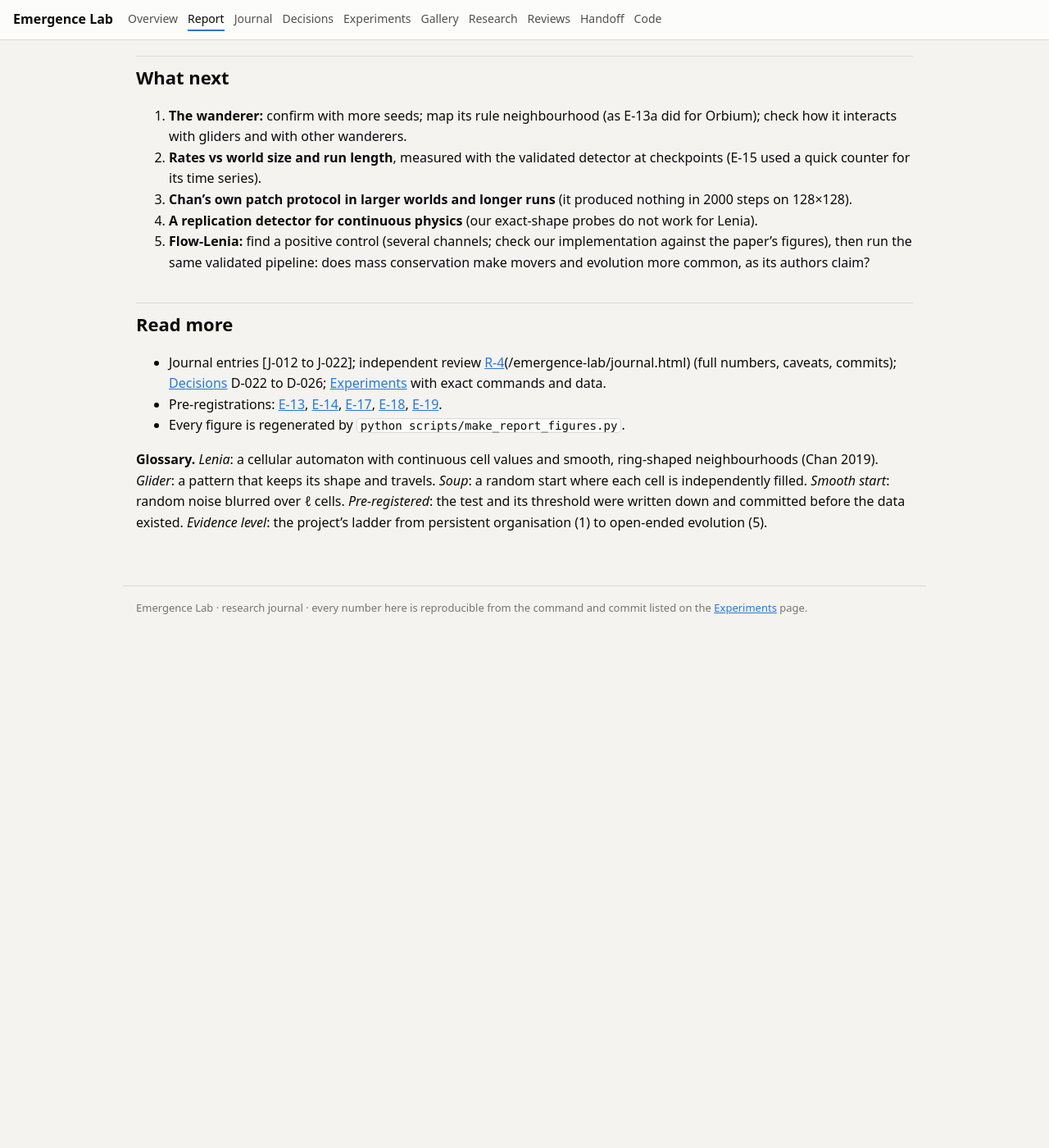
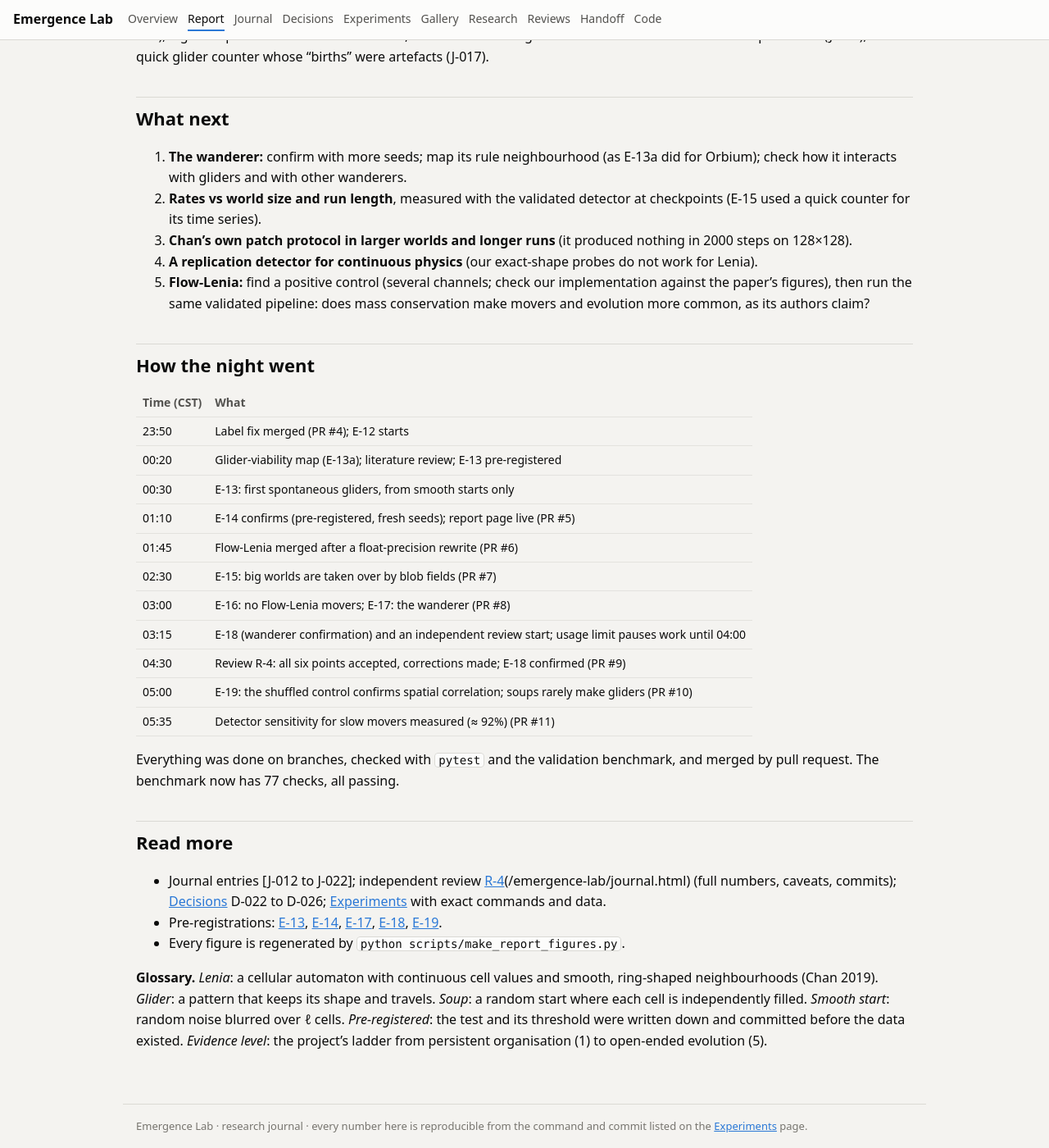
Before and after one commit to Yahyaal/emergence-lab, a Jekyll site: the page built from docs/report.md, in a window 1280 px wide and 1400 px high, scrolled down 10816 px. Shown: the whole window at 82% size. Built offline with Jekyll 4.4.1, drawn with Linux system fonts in a browser that asks for light colours; before the commit the page ends 11584 px from its top, so only the background shows below that; some of the changed text lies outside the part shown.

Commit message:
Report polish: two-column GIF cards, hedged wording, timeline of the night
Co-Authored-By: Claude Opus 5.5 <noreply@anthropic.com>

```diff
--- a/docs/assets/style.css
+++ b/docs/assets/style.css
@@ -69,3 +69,6 @@ figcaption { font-size: 13px; color: var(--text-2); margin-top: 6px; }
 .chart .label { fill: var(--text); font-weight: 600; }
 .legend { display: flex; gap: 16px; flex-wrap: wrap; font-size: 13px; color: var(--text-2); margin: 6px 0; }
 .legend i { display: inline-block; width: 18px; height: 0; border-top: 2px solid; vertical-align: middle; margin-right: 6px; }
+
+.cards.two { grid-template-columns: repeat(auto-fit, minmax(280px, 1fr)); }
+.cards.two img { display: block; margin: 0 auto 8px; }
--- a/docs/report.md
+++ b/docs/report.md
@@ -20,7 +20,7 @@ description: Overnight research report, 7 November 2026. Lenia, spontaneous glid
 <div class="card"><div class="stat">8 / 99</div><p>Among simple <b>single-ring</b> rules, gliders <i>can</i> exist only in a <b>small island</b> around the known glider Orbium (E-13a). Richer rules hold others (section 6).</p></div>
 <div class="card"><div class="stat">49 vs 0</div><p>In that island, <b>smooth random starts produced gliders in 49 of 320 worlds, matched ordinary soups in 0 of 320</b>. Pre-registered, fresh seeds, p &lt; 10⁻⁶ (E-14). Scrambling the positions of the same values removes every glider: <b>it is the arrangement</b> (E-19).</p></div>
 <div class="card"><div class="stat">23 / 30</div><p>In <b>bigger worlds</b>, a growing field of static blobs usually takes over; gliders <b>collide and die</b>; we saw no new ones form (E-15).</p></div>
-<div class="card"><div class="stat">1 new mover</div><p>Searching again from smooth starts, the engine found a <b>new kind of creature</b>: a slow, turning "wanderer" in a different part of rule space. Random search found none (E-17).</p></div>
+<div class="card"><div class="stat">1 new mover</div><p>Searching again from smooth starts, the engine found a <b>different kind of mover</b>: a slow, turning "wanderer" in another part of rule space. Random search found none (E-17). Confirmed with fresh seeds: 36 of 40 worlds (E-18).</p></div>
 <div class="card"><div class="stat">0 / 400</div><p><b>Flow-Lenia</b>, a mass-conserving variant said to make movers easily, was built and validated, but produced <b>no movers</b> in 400 worlds (E-16).</p></div>
 <div class="card"><div class="stat">level 2</div><p>Highest evidence level reached in Lenia: <b>spontaneous self-propelled structures</b>. No reproduction, heredity or evolution yet.</p></div>
 </div>
@@ -120,7 +120,7 @@ If gliders destroy each other in small worlds, what happens with more room? **E-
 <figcaption>Left: total matter in each world over time. Red worlds were taken over by a growing field of static blobs (Lenia does not conserve mass, so the field grows to fill the world). Green worlds end with one or two gliders: their matter falls in steps of about one glider (with small bumps during collisions). Right: the field won in 23 of 30 worlds.</figcaption>
 </figure>
 
-<div class="cards">
+<div class="cards two">
 <div class="card"><img src="{{ '/assets/report/e15-field-takeover.gif' | relative_url }}" alt="A blob field spreading over a large world"><p><b>The field wins.</b> One surviving patch of static blobs spreads over the whole world within ~600 steps.</p></div>
 <div class="card"><img src="{{ '/assets/report/e15-collision.gif' | relative_url }}" alt="Two gliders colliding in an empty world"><p><b>Gliders collide.</b> In the worlds the field never reached, gliders meet and merge or destroy each other. No collision ever made a new glider.</p></div>
 </div>
@@ -129,13 +129,13 @@ So a glider is a **fragile in-between state**: the world must collapse enough to
 
 *A note on our own mistake:* the script's quick glider counter (no isolation test) reported hundreds of "births". Looking at the frames showed they were moving edges inside blob fields and count flicker during collisions. Only the mass traces and the pictures are used above.
 
-## 6 · Searching again, from smooth starts: a new kind of mover
+## 6 · Searching again, from smooth starts: a different kind of mover
 
 E-12 searched rule space from soups, and E-14 showed that soups (almost) never make gliders. So we repeated the search (**E-17**, pre-registered) with every world started smooth.
 
-<div class="cards">
+<div class="cards two">
 <div class="card"><img src="{{ '/assets/report/e17-wanderer.gif' | relative_url }}" alt="A compact patterned creature moving in a loop, leaving a faint trail"><p><b>The "wanderer"</b> (rule μ 0.243, three kernel rings), found by the discovery engine. Cut out and run alone, it keeps its body (mass ~115) and moves along its path at about 0.07 cells per step, <b>turning as it goes</b> (net progress is only 0.02–0.05 cells per step) (faint trail). Found in 4 worlds, including runs with fresh seeds and a 2× larger world.</p></div>
-<div class="card"><p><b>Engine vs random search, from smooth starts:</b></p><p>Engine: <b>1 rule with a verified mover</b> (the wanderer). Random search: <b>0</b>. A second candidate, found by both, was a drifting chunk of blob field that fell apart when run alone.</p><p>The wanderer lives far from Orbium's island (3 rings, larger μ). It is slower and turns, unlike the straight-line gliders: a different kind of creature. The numbers are tiny (one seed per search), so this is a lead, not a statistical result.</p></div>
+<div class="card"><p><b>Engine vs random search, from smooth starts:</b></p><p>Engine: <b>1 rule with a verified mover</b> (the wanderer). Random search: <b>0</b>. A second candidate, found by both, was a drifting chunk of blob field that fell apart when run alone.</p><p>The wanderer lives far from Orbium's island (3 rings, larger μ). It is slower and turns, unlike the straight-line gliders: a different kind of mover from Orbium (new to this project; similar slow, turning Lenia species may already be known). The numbers are tiny (one seed per search), so this is a lead, not a statistical result.</p></div>
 </div>
 
 **Confirmed (E-18, pre-registered).** With 40 fresh seeds, the wanderer's rule produced a verified wanderer in **36 of 40 smooth-start worlds, and 0 of 40 soups** (p ≈ 10⁻¹⁸). Mapping the rules around it shows wanderers live on a **narrow diagonal ridge** of rule space, as Orbium's gliders live on their island:
@@ -178,6 +178,24 @@ Overnight a separate agent implemented Flow-Lenia from the paper's equations and
 4. **A replication detector for continuous physics** (our exact-shape probes do not work for Lenia).
 5. **Flow-Lenia:** find a positive control (several channels; check our implementation against the paper's figures), then run the same validated pipeline: does mass conservation make movers and evolution more common, as its authors claim?
 
+## How the night went
+
+| Time (CST) | What |
+|---|---|
+| 23:50 | Label fix merged (PR #4); E-12 starts |
+| 00:20 | Glider-viability map (E-13a); literature review; E-13 pre-registered |
+| 00:30 | E-13: first spontaneous gliders, from smooth starts only |
+| 01:10 | E-14 confirms (pre-registered, fresh seeds); report page live (PR #5) |
+| 01:45 | Flow-Lenia merged after a float-precision rewrite (PR #6) |
+| 02:30 | E-15: big worlds are taken over by blob fields (PR #7) |
+| 03:00 | E-16: no Flow-Lenia movers; E-17: the wanderer (PR #8) |
+| 03:15 | E-18 (wanderer confirmation) and an independent review start; usage limit pauses work until 04:00 |
+| 04:30 | Review R-4: all six points accepted, corrections made; E-18 confirmed (PR #9) |
+| 05:00 | E-19: the shuffled control confirms spatial correlation; soups rarely make gliders (PR #10) |
+| 05:35 | Detector sensitivity for slow movers measured (≈ 92%) (PR #11) |
+
+Everything was done on branches, checked with `pytest` and the validation benchmark, and merged by pull request. The benchmark now has 77 checks, all passing.
+
 ## Read more
 
 - Journal entries [J-012 to J-022]; independent review [R-4]({{ '/reviews.html#r-4' | relative_url }})({{ '/journal.html' | relative_url }}) (full numbers, caveats, commits); [Decisions]({{ '/decisions.html' | relative_url }}) D-022 to D-026; [Experiments]({{ '/experiments.html' | relative_url }}) with exact commands and data.
```
